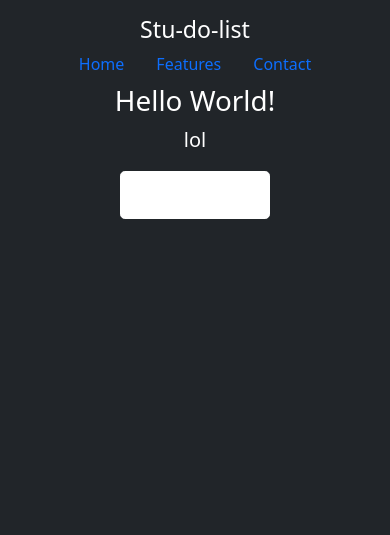
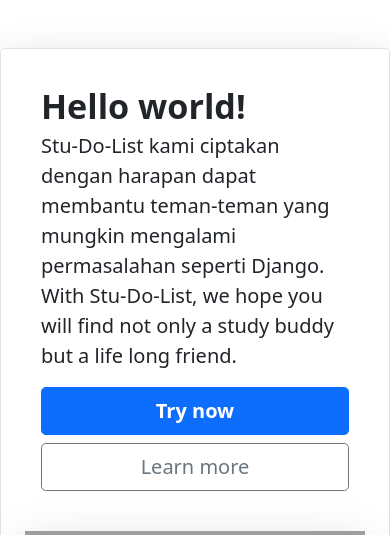
Before and after one commit to MassiveMassimo/stu-do-list, a Django app: page / in a window 390 px wide. Shown: the top 535 px of the page. Before the commit the page ends 219 px from the top, so only its background shows below. Run offline with Django 3.2, Linux system fonts and the light colour scheme; grey boxes are pictures that could not be loaded.

Commit message:
Updated home.html

```diff
--- a/main/templates/main/home.html
+++ b/main/templates/main/home.html
@@ -10,31 +10,21 @@
     />
   </head>
 
-  <body class="d-flex h-100 text-center text-white bg-dark" data-new-gr-c-s-check-loaded="14.1033.0" data-gr-ext-installed="" cz-shortcut-listen="true">
-    <div class="cover-container d-flex w-100 h-100 p-3 mx-auto flex-column">
-      <header class="mb-auto">
-        <div>
-          <h3 class="float-md-start mb-0">Stu-do-list</h3>
-          <nav class="nav nav-masthead justify-content-center float-md-end">
-            <a class="nav-link active" aria-current="page" href="#">Home</a>
-            <a class="nav-link" href="#">Features</a>
-            <a class="nav-link" href="#">Contact</a>
-          </nav>
+  <body>
+    <div class="container my-5">
+    <div class="row p-4 pb-0 pe-lg-0 pt-lg-5 align-items-center rounded-3 border shadow-lg">
+      <div class="col-lg-7 p-3 p-lg-5 pt-lg-3">
+        <h1 class="display-4 fw-bold lh-1">Hello world!</h1>
+        <p class="lead">Stu-Do-List kami ciptakan dengan harapan dapat membantu teman-teman yang mungkin mengalami permasalahan seperti Django. With Stu-Do-List, we hope you will find not only a study buddy but a life long friend.</p>
+        <div class="d-grid gap-2 d-md-flex justify-content-md-start mb-4 mb-lg-3">
+          <button type="button" class="btn btn-primary btn-lg px-4 me-md-2 fw-bold">Try now</button>
+          <button type="button" class="btn btn-outline-secondary btn-lg px-4">Learn more</button>
         </div>
-      </header>
-
-      <main class="px-3">
-        <h1>Hello World!</h1>
-        <p class="lead">lol</p>
-        <p class="lead">
-          <a href="#" class="btn btn-lg btn-secondary fw-bold border-white bg-white">Learn more</a>
-        </p>
-      </main>
+      </div>
+      <div class="col-lg-4 offset-lg-1 p-0 overflow-hidden shadow-lg">
+          <img class="rounded-lg-3" src="https://media4.giphy.com/media/Ju7l5y9osyymQ/200.gif" alt="" width="720">
+      </div>
     </div>
-
-
-
-
-
-<div id="scrnli_recorder_root"></div><iframe src="chrome-extension://ijejnggjjphlenbhmjhhgcdpehhacaal/audio-devices.html" allow="microphone" style="display: none;"></iframe><input type="file" id="" name="file" style="display: none;"><div data-v-5f0b9ba1="" class="container_selected_area" style="cursor: url(&quot;chrome-extension://ijejnggjjphlenbhmjhhgcdpehhacaal/assets/images/cursor-imagen.svg&quot;) 9 9, crosshair;"><div data-v-5f0b9ba1="" class="area"></div></div></body>
+  </div>
+  </body>
 </html>
--- a/static/css/style.css
+++ b/static/css/style.css
@@ -4,9 +4,4 @@
 
 body {
   font-family: 'Rubik', sans-serif;
-  background: url('https://source.unsplash.com/twukN12EN7c/1920x1080') no-repeat center center fixed;
-  -webkit-background-size: cover;
-  -moz-background-size: cover;
-  background-size: cover;
-  -o-background-size: cover;
 }
```
